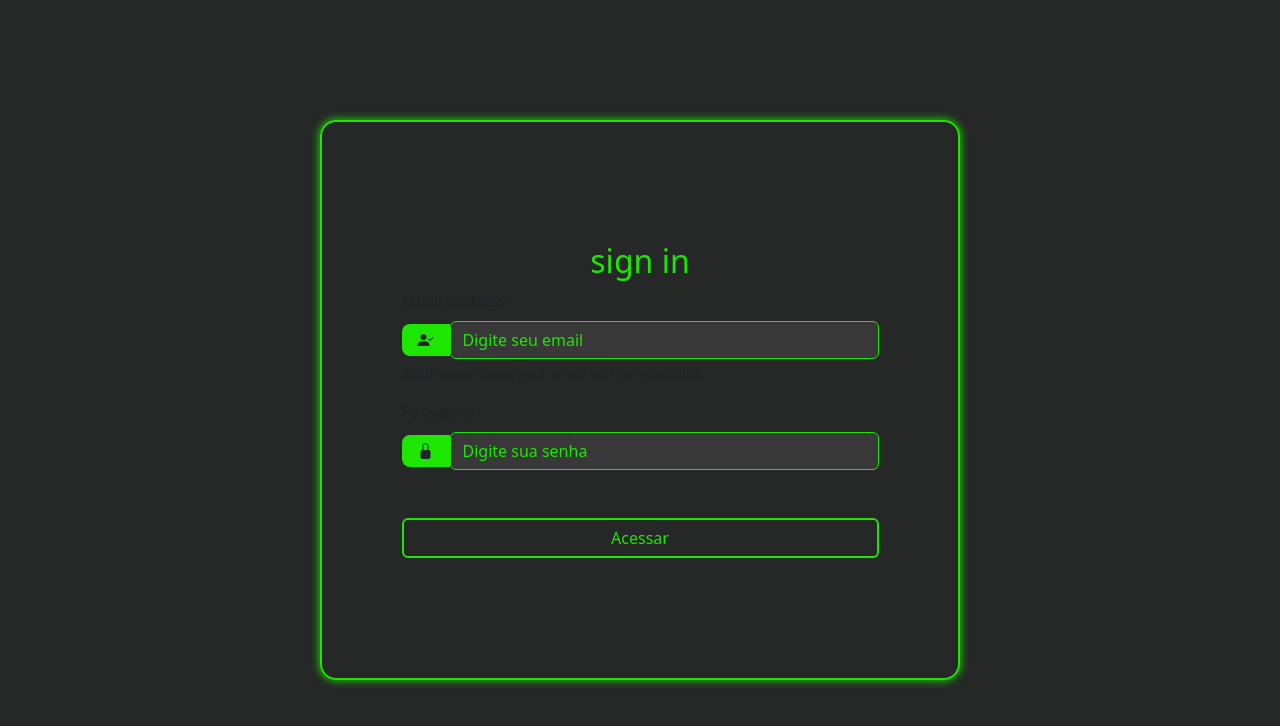
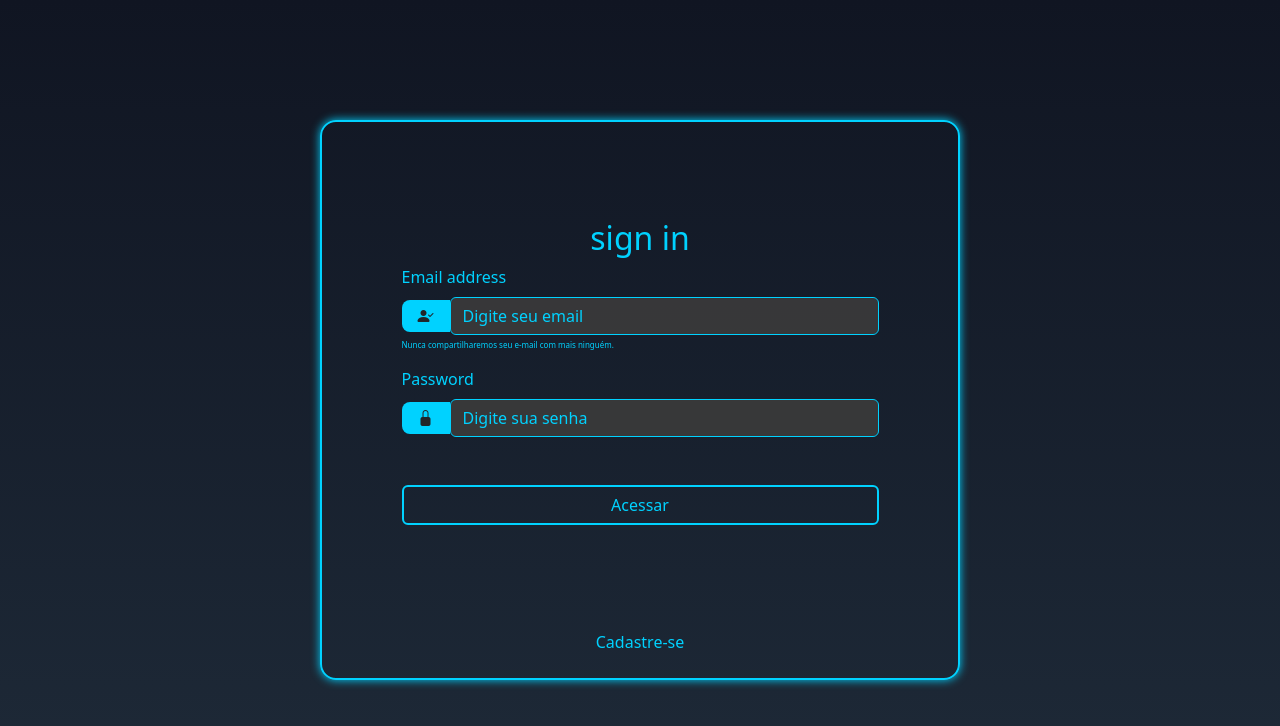
Before and after one commit to Diego-de-Souza/avaliador_de_herois, an Angular app: page /login in a window 1280 px wide. Shown: the top 726 px of the page. Built offline with nearby package versions, Linux system fonts and the light colour scheme; a web font is replaced by a local one.

Commit message:
mudança no login e no nav

```diff
--- a/src/app/components/header/header.component.css
+++ b/src/app/components/header/header.component.css
@@ -76,6 +76,7 @@
     align-items:center ;
     justify-content: center;
     margin-bottom: 0;
+    padding-left: 0;
 
     & li{
         display: flex;
@@ -83,6 +84,7 @@
         justify-content: center;
         margin: 0 1em;
         color: #00d2ff;
+        cursor: pointer;
     }
 
     & li:hover{
--- a/src/app/pages/login/login.component.css
+++ b/src/app/pages/login/login.component.css
@@ -2,11 +2,11 @@
     display: flex;
     width: 100vw;
     height: 100vh;
-    background-color: rgb(38, 39, 39);
+    background: linear-gradient(to bottom, #101522, #1e2a38);
 }
 
 h2{
-    color: #1de702;
+    color: #00d2ff;
     width: 100%;
     text-align: center;
 }
@@ -18,8 +18,8 @@ h2{
     height: 70vh;
     margin: auto;
     border-radius: 1em;
-    border: 2px solid #1de702;
-    box-shadow: 0px 0px 10px #1de702;
+    border: 2px solid #00d2ff;
+    box-shadow: 0px 0px 10px #00d2ff;
 }
 
 .capsula-login{
@@ -35,28 +35,28 @@ h2{
     border-radius: 0.5em 0 0 0.5em;
     height: 2em;
     align-items: center;
-    background-color: #1de702;
+    background-color: #00d2ff;
 
 }
 
 input{
-    border: 1px solid #1de702;
+    border: 1px solid #00d2ff;
     background-color: #3b3b3be9;
 }
 
 input::placeholder{
-    color: #1de702;
+    color: #00d2ff;
 }
 
 .btn-acessar{
-    color: #1de702;
-    border: 2px solid #1de702;
+    color: #00d2ff;
+    border: 2px solid #00d2ff;
     width: 100%;
     margin-top: 2em;
 }
 
 .btn-acessar:hover{
-    background-color: #1de702;
+    background-color: #00d2ff;
     color: black;
     font-weight: bolder;
 }
@@ -74,3 +74,29 @@ input::placeholder{
         color: #f2ff00;
     }
 }
+
+.form-label{
+   color: #00d2ff;
+}
+
+.form-text{
+    color: #00d2ff;
+    font-size: 0.5em;
+}
+
+.login-for-register{
+    display: flex;
+    width: 100%;
+    justify-content: center;
+
+    & p{
+        color:#00d2ff;
+        cursor: pointer;
+        padding: 0.5em 1em;
+        border-radius: 6px;
+    }
+
+    & p:hover{
+        box-shadow: 0px 0px 3px #00d2ff;
+    }
+}
--- a/src/app/pages/login/login.component.html
+++ b/src/app/pages/login/login.component.html
@@ -8,7 +8,7 @@
                     <i class="bi bi-person-check-fill icon-login"></i>
                     <input type="email" class="form-control input-login" id="exampleInputEmail1" aria-describedby="emailHelp" placeholder="Digite seu email">
                 </div>
-              <div id="emailHelp" class="form-text">We'll never share your email with anyone else.</div>
+              <div id="emailHelp" class="form-text">Nunca compartilharemos seu e-mail com mais ninguém.</div>
             </div>
             <div class="mb-3">
                 <label for="exampleInputPassword1" class="form-label">Password</label>
@@ -19,5 +19,8 @@
             </div>
             <button type="submit" class="btn btn-acessar">Acessar</button>
           </form>
+          <div class="login-for-register">
+            <p>Cadastre-se</p>
+          </div>
     </div>
 </section>
```
